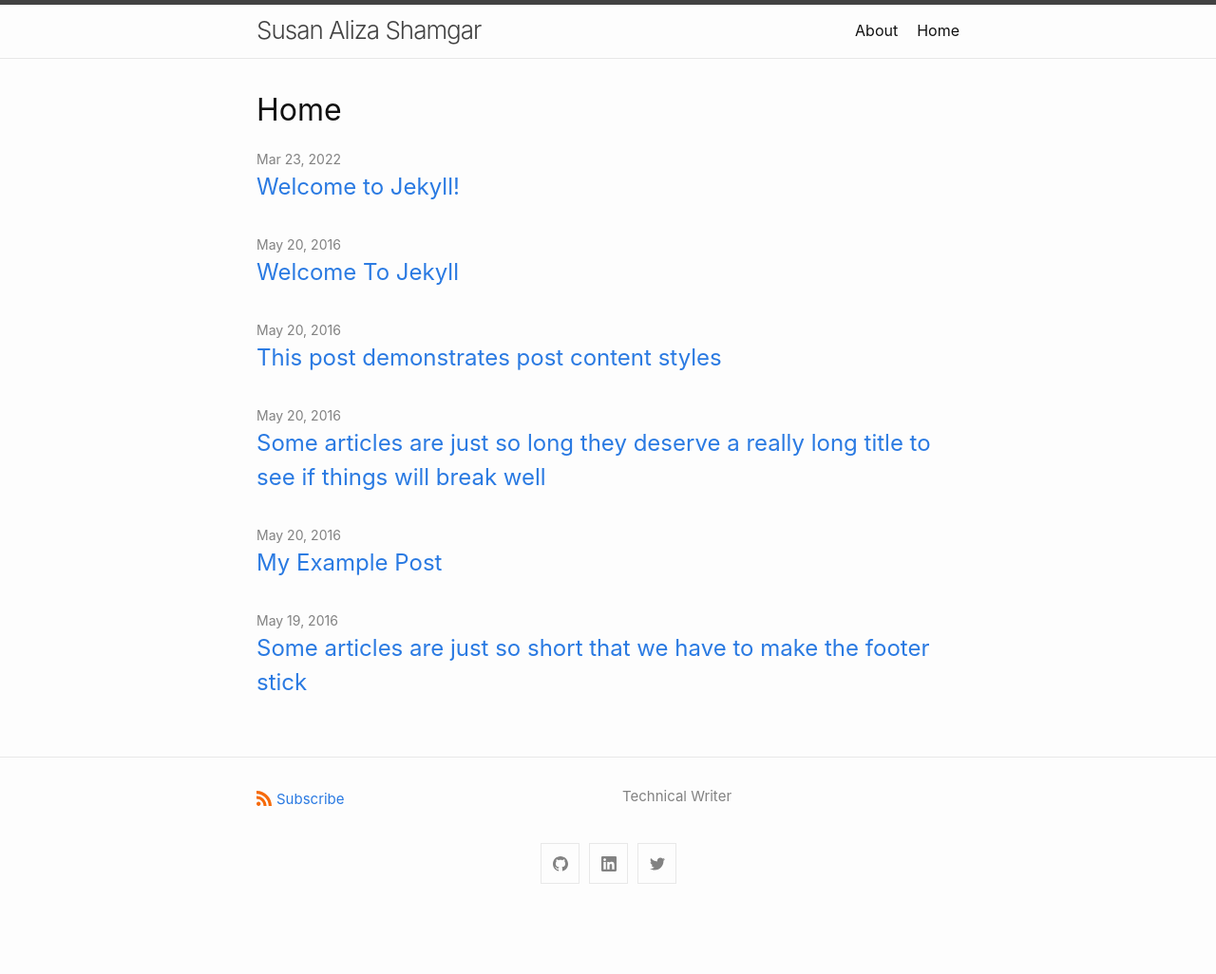
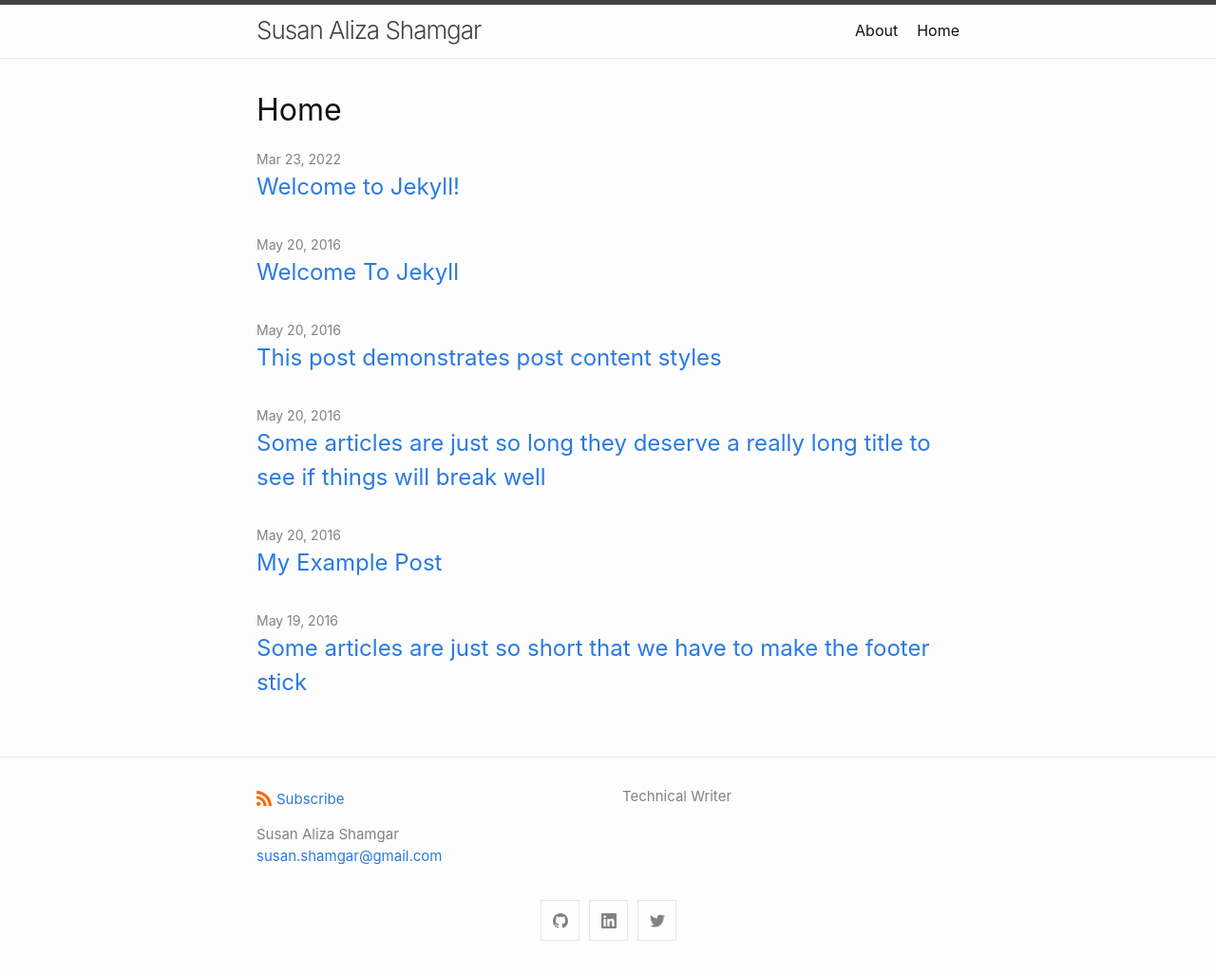
Before and after one commit to susan-shamgar/susan-shamgar.github.io, a Jekyll site: the page built from docs/index.markdown, in a window 1280 px wide. Shown: the whole page at 95% size. Built offline with Jekyll 4.4.1, drawn with Linux system fonts in a browser that asks for light colours; before the commit the page ends 966 px from its top, so only the background shows below that.

Commit message:
Update _config.yml

```diff
--- a/docs/_config.yml
+++ b/docs/_config.yml
@@ -19,7 +19,9 @@
 # in the templates via {{ site.myvariable }}.
 
 title: Susan Aliza Shamgar
-email: susan.shamgar@gmail.com
+author:
+  name: Susan Aliza Shamgar
+  email: susan.shamgar@gmail.com
 description: >- # this means to ignore newlines until "baseurl:"
   Technical Writer
 baseurl: "" # the subpath of your site, e.g. /blog
```
